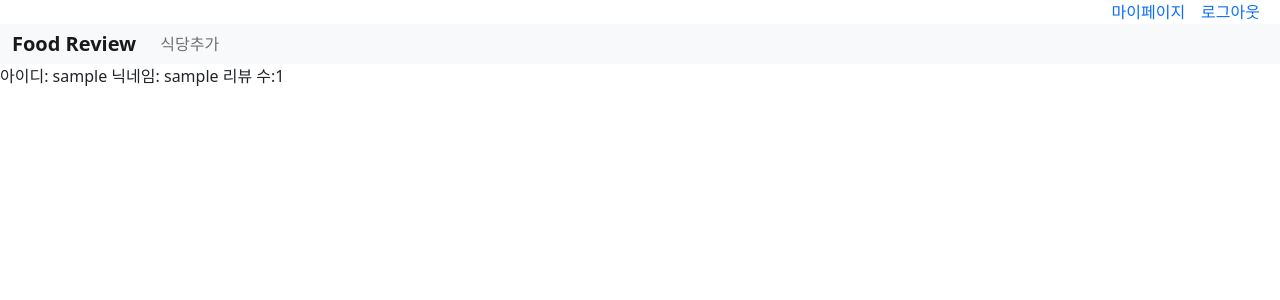
After one commit to Jiuuung/foodreview, a Django app: page /user/mypage/1/ in a window 1280 px wide. The commit adds this page. Shown: the top 300 px of the page. Run offline with Django 4.2, Linux system fonts and the light colour scheme; tables that the repository leaves empty hold one stand-in row (values such as "Sample post"); some libraries are stand-ins or nearby versions.

Commit message:
user mypage

```diff
--- a/templates/main/restaurant_list.html
+++ b/templates/main/restaurant_list.html
@@ -11,5 +11,4 @@
        no restaurant
     </p>
 {% endif %}
-<a href="{% url 'main:restaurant_add' %}">식당 추가</a>
 {% endblock %}
--- a/templates/nav.html
+++ b/templates/nav.html
@@ -10,7 +10,7 @@
             </li>
             {% else %}
             <li id="mypage1" class="nav-item">
-                <a id="mypage" class="nav-link" href="{% url 'user:login'%}">마이페이지</a>
+                <a id="mypage" class="nav-link" href="{% url 'user:mypage' user.id%}">마이페이지</a>
             </li>
             <li id="logout1" class="nav-item">
                 <a id="logout" class="nav-link" href="{% url 'user:logout' %}">로그아웃</a>
@@ -20,7 +20,7 @@
     </div>
     <nav id= "navsecond" class="navbar navbar-expand-lg bg-light">
         <div class="container-fluid">
-            <a class="navbar-brand" href="{% url 'main:list' %}">Food Review</a>
+            <a class="navbar-brand" href="{% url 'main:list' %}"><b>Food Review</b></a>
             <button class="navbar-toggler" type="button"
                     data-bs-toggle="collapse"
                     data-bs-target="#navbarSupportedContent"
@@ -32,7 +32,7 @@
             <div class="collapse navbar-collapse" id="navbarSupportedContent">
                 <ul class="navbar-nav me-auto mb-2 mb-lg-0">
                     <li class="nav-item">
-                        <a class="nav-link" href="#">temp</a>
+                        <a class="nav-link" href="{% url 'main:restaurant_add' %}">식당추가</a>
                     </li>
                 </ul>
             </div>
--- /dev/null
+++ b/templates/user/mypage.html
@@ -0,0 +1,6 @@
+{% extends 'base.html' %}
+{% block content %}
+아이디: {{ user.username }}
+닉네임: {{ user.nickname }}
+리뷰 수:{{user.reviewcount }}
+{% endblock %}
--- a/user/urls.py
+++ b/user/urls.py
@@ -10,4 +10,5 @@ urlpatterns=[
     path('signup/', views.signup , name='signup'),
     path('signupdone/',views.signupdone, name='signup_done'),
     path('checknickname/',views.checknicknamemultiple, name='checknicknamemultiple'),
+    path('mypage/<int:user_id>/',views.mypage, name='mypage'),
 ]
--- a/user/views.py
+++ b/user/views.py
@@ -2,7 +2,7 @@ import json
 from django.contrib.auth import authenticate, login, get_user_model
 from django.contrib.auth.views import LoginView
 from django.http import HttpResponse
-from django.shortcuts import render, redirect
+from django.shortcuts import render, redirect, get_object_or_404
 from user.forms import Customloginform, CreateUser
 
 # Create your views here.
@@ -40,3 +40,8 @@ def checknicknamemultiple(request):
 class CustomLogin(LoginView):
     redirect_authenticated_user = True
     authentication_form = Customloginform
+
+def mypage(request, user_id):
+    user=get_object_or_404(get_user_model(), pk=user_id)
+    context={'user':user}
+    return render(request, 'user/mypage.html',context)
```
Also changed, not shown: templates/main/restaurant_detail.html (+2 -10 lines).
